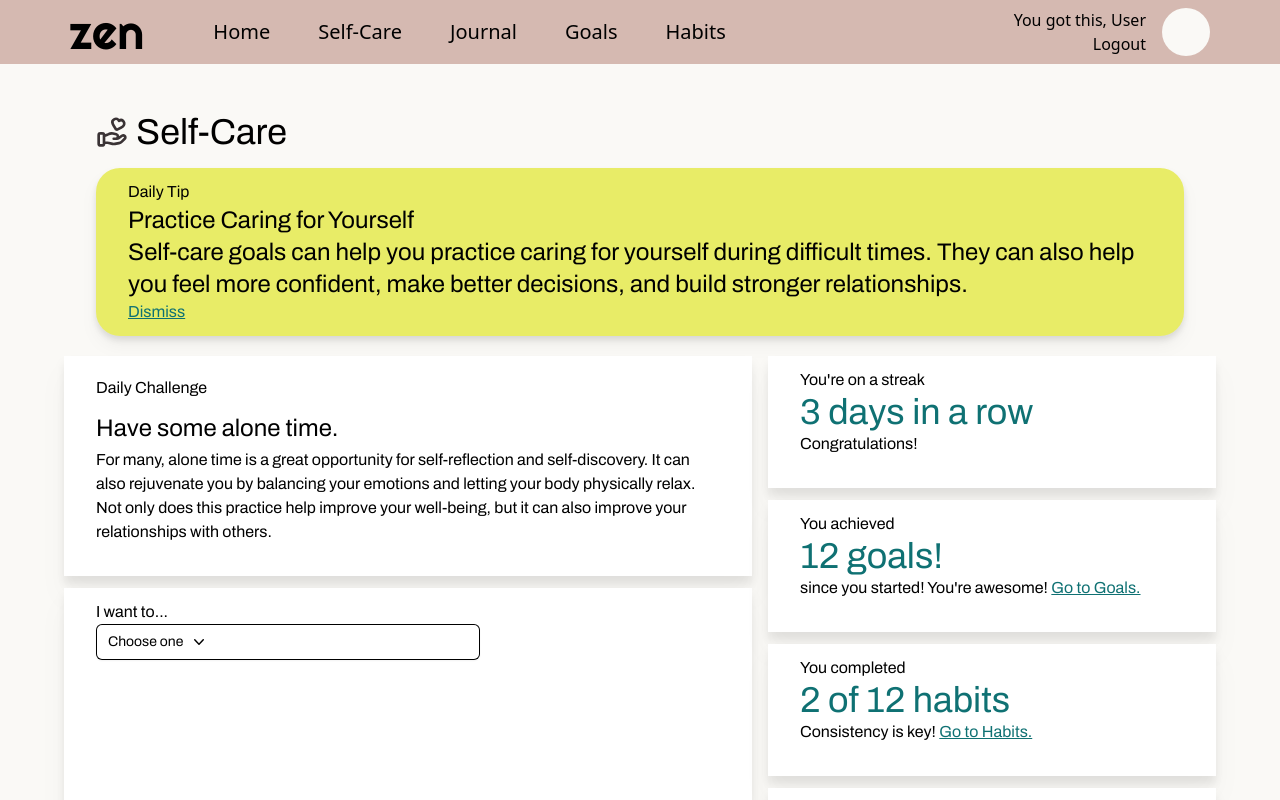
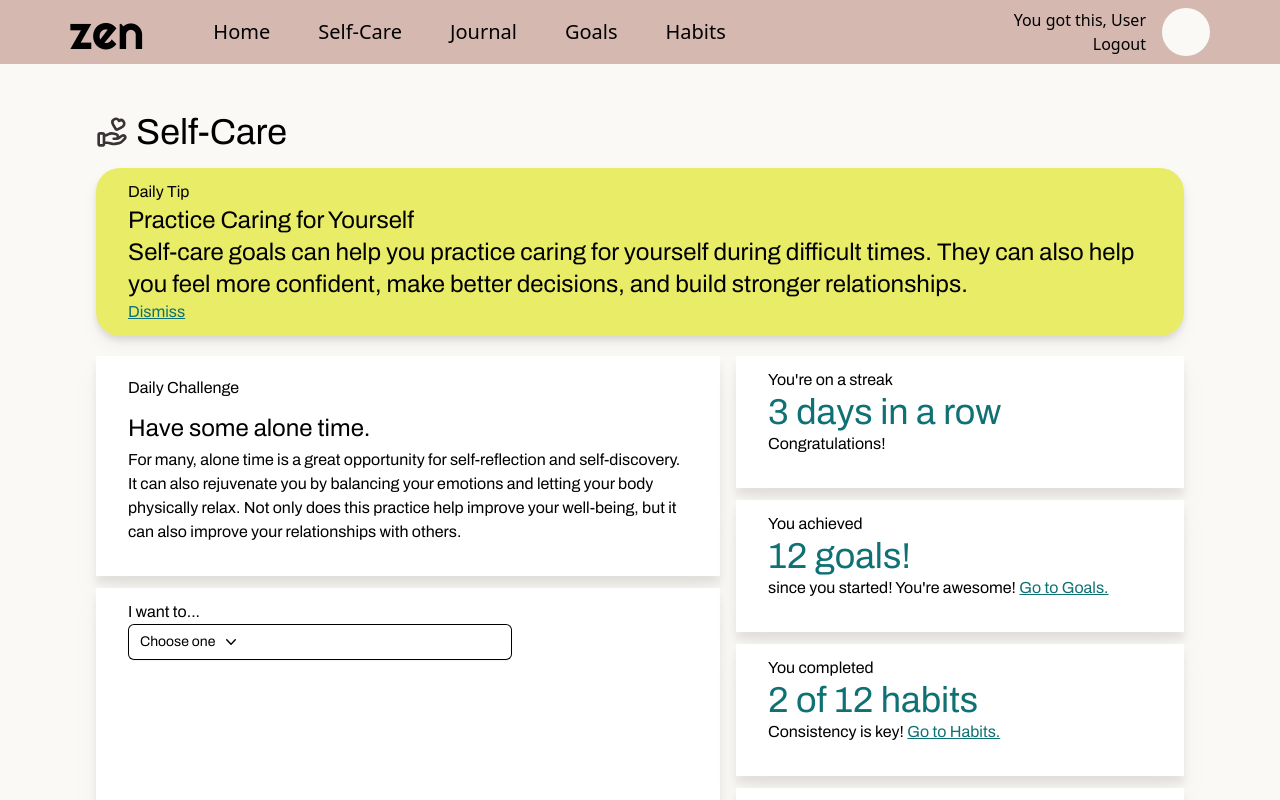
Before and after one commit to rominadouk/zen-redesign, a React (Create React App) app: page /selfcare in a window 1280 px wide. Shown: the top 800 px of the page. Built offline with nearby package versions, Linux system fonts and the light colour scheme.

Commit message:
added mx to selfcare to make components responsive on lg and above screens

```diff
--- a/src/modules/selfcare-page/self-care.tsx
+++ b/src/modules/selfcare-page/self-care.tsx
@@ -25,7 +25,7 @@ const SelfCare = () => {
             </div>
             <DailyTip />
 
-            <div className="lg:flex lg:flex-row ">
+            <div className="lg:flex lg:flex-row xl:mx-8">
                 {/* SECTION 1 - LEFT ON DESKTOP*/}
                 <section>
                     {/* DAILY CHALLENGE SECTION */}
@@ -37,7 +37,7 @@ const SelfCare = () => {
                     {/* I Want To.. Dropdown */}
                     <div className='mx-5 px-8 pt-3 pb-8 mb-4 drop-shadow-xl bg-pure-white lg:h-80 md:mx-16 lg:ml-16 lg:mr-0'>
                         <p>I want to...</p>
-                        {/* <SelfCareDropdown /> */}
+                        {/* SelfCare Dropdown START */}
                         <div>
                             <Menu as="div" className="relative inline-block text-left">
                             <div className='relative flex flex-col w-60 lg:w-96'>
@@ -87,9 +87,9 @@ const SelfCare = () => {
                         </Menu>
 
                         </div>
+                        {/* Selfcare dropdown END */}
                     </div>
                 </section>
-
                 {/* SECTION 2 - RIGHT ON DESKTOP*/}
                 <section>
                     {/* STREAK DIV */}
```
